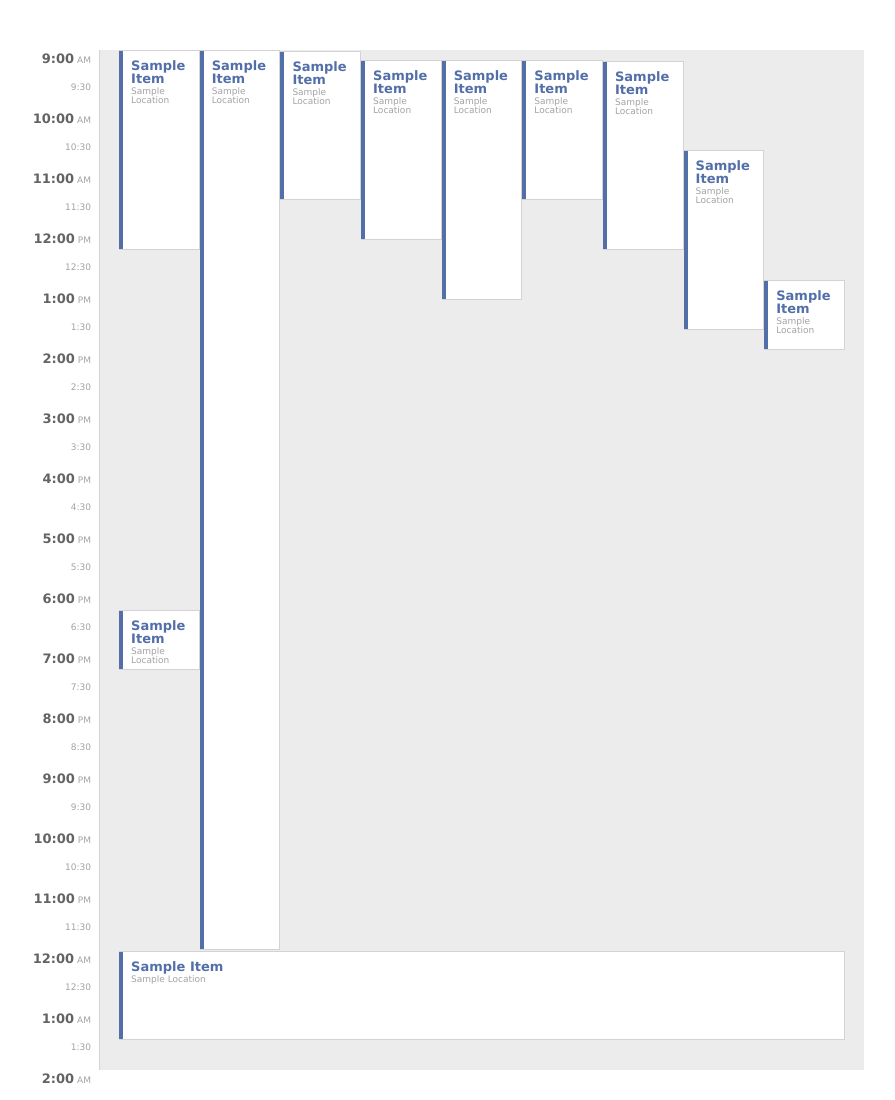
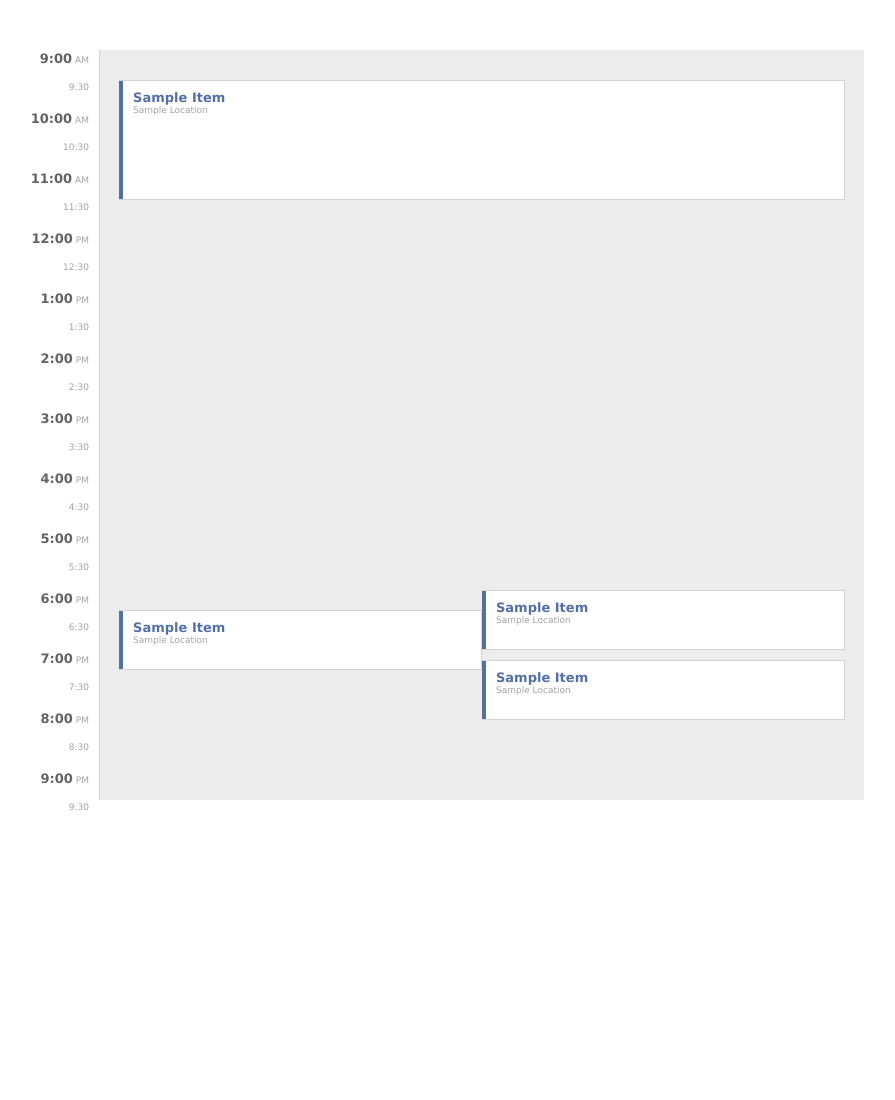
Before and after one commit to samccone/events, a website: page index.html in a window 1280 px wide. Shown: the whole page, without its empty margins (201-1096 px from the left). After the commit the page ends 830 px from the top, so only its background shows below. Drawn offline with Linux system fonts and the light colour scheme.

Commit message:
minor style and inital kickoff tweak

```diff
--- a/js/app.js
+++ b/js/app.js
@@ -25,7 +25,7 @@
   });
 
   this.FE.EventApp.addInitializer(function() {
-    window.layOutDay([
+    return window.layOutDay([
       {
         start: 30,
         end: 150
@@ -40,42 +40,6 @@
         end: 670
       }
     ]);
-    return window.layOutDay([
-      {
-        start: 1,
-        end: 150
-      }, {
-        start: 10,
-        end: 190
-      }, {
-        start: 100,
-        end: 280
-      }, {
-        start: 10,
-        end: 250
-      }, {
-        start: 10,
-        end: 150
-      }, {
-        start: 0,
-        end: 200
-      }, {
-        start: 230,
-        end: 300
-      }, {
-        start: 0,
-        end: 900
-      }, {
-        start: 560,
-        end: 620
-      }, {
-        start: 11,
-        end: 200
-      }, {
-        start: 901,
-        end: 990
-      }
-    ]);
   });
 
   window.onload = function() {
--- a/scss/main.scss
+++ b/scss/main.scss
@@ -3,7 +3,7 @@
 
 $blue: #536FA8;
 $day-fill: #ececec;
-$internal-spacing: 8px;
+$internal-spacing: 10px;
 $flag-width: 4px;
 
 * {
@@ -20,10 +20,10 @@ body {
 }
 
 #events {
-  width:    100%;
+  width:     100%;
   margin:    0 auto;
   max-width: 850px;
-  min-width: 630px;
+  min-width: 620px;
 }
 
 #content {
@@ -35,7 +35,6 @@ body {
 }
 
 .day {
-  height:       735px;
   padding:      0 $internal-spacing;
   position:     relative;
   background:   $day-fill;
```
Also changed, not shown: src/app.coffee (+0 -14 lines), css/main.css.
